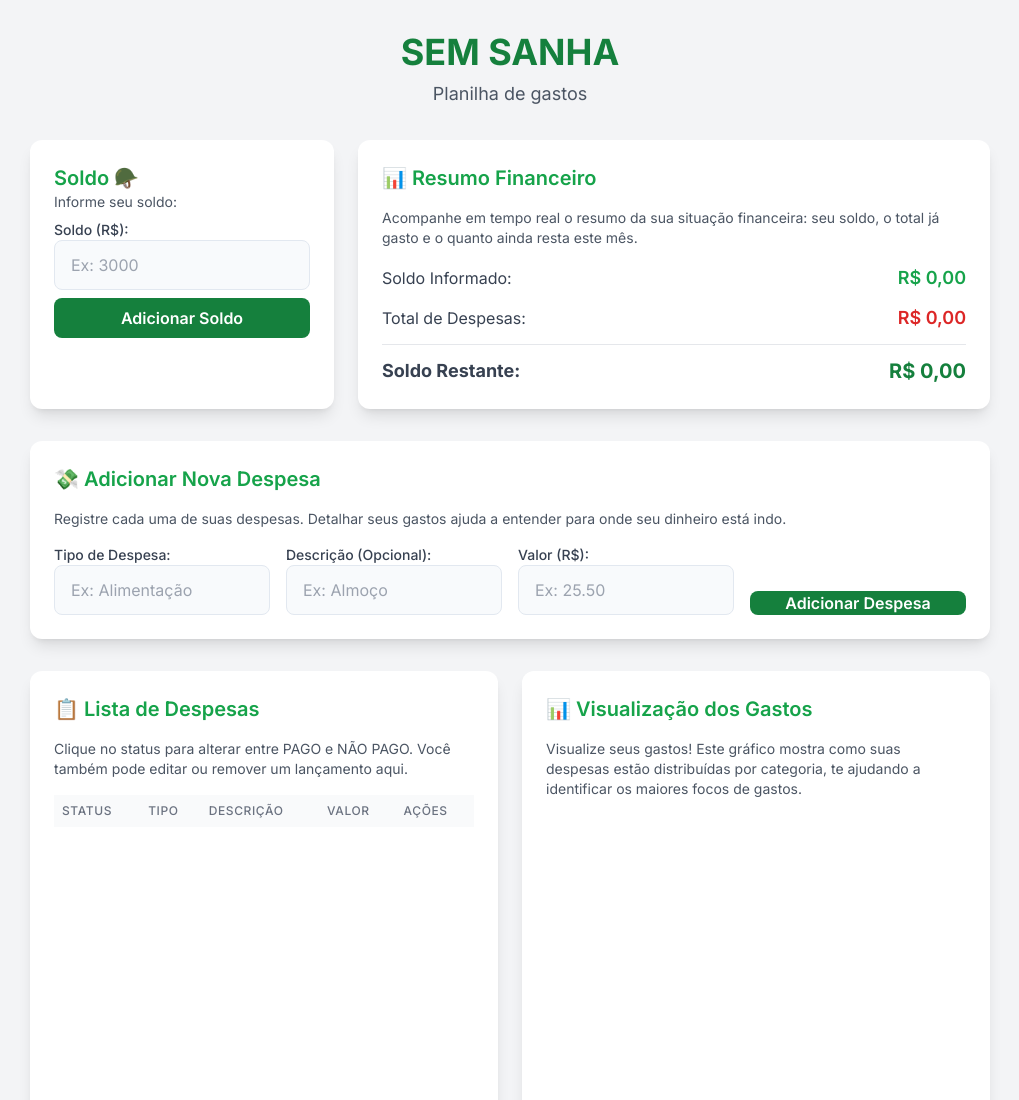
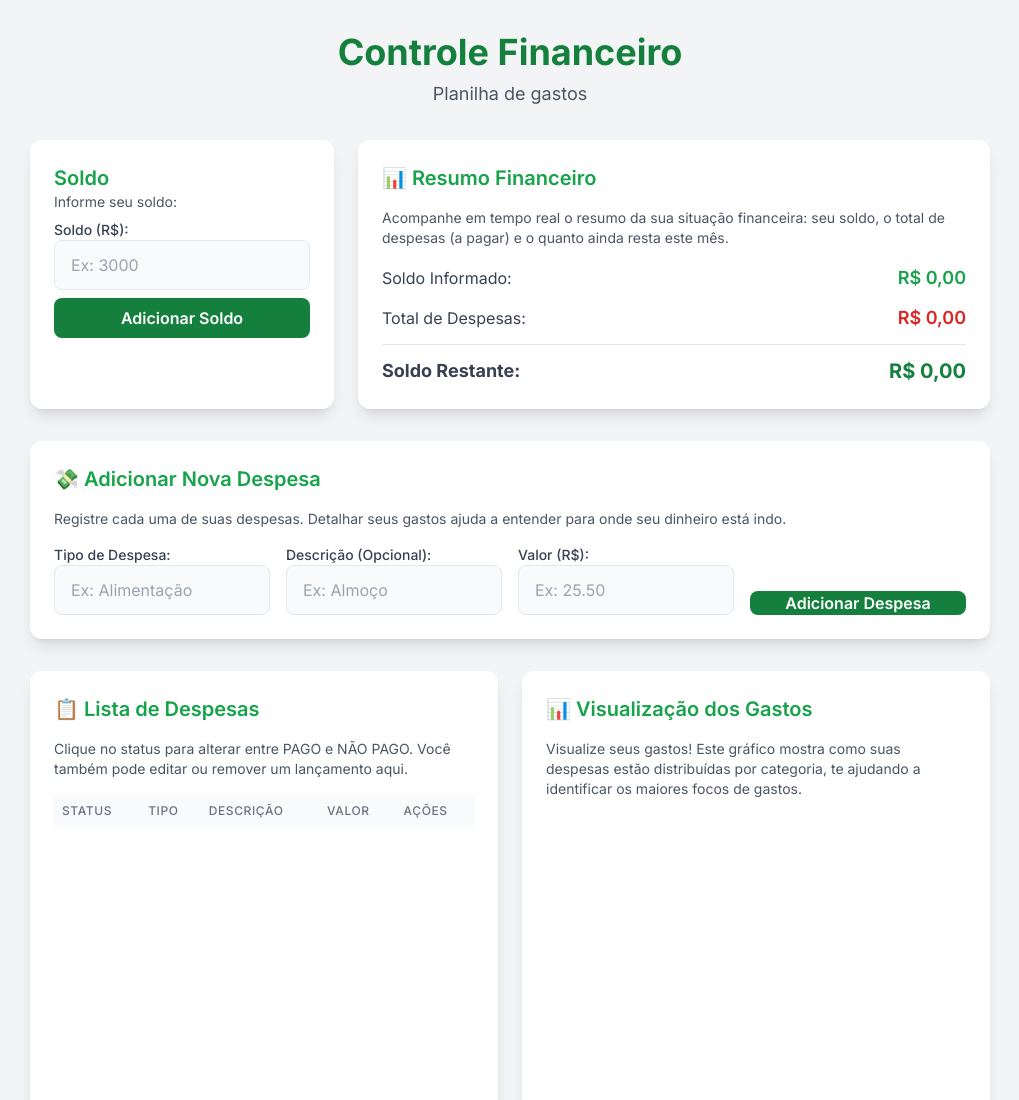
Before and after one commit to Diogomendesp10/controledegastos, a plain HTML site: page index.html in a window 1280 px wide. Shown: the top 1100 px of the page, without its empty margins (130-1149 px from the left). Drawn offline with nearby package versions, Linux system fonts and the light colour scheme.

Commit message:
Update index.html

```diff
--- a/index.html
+++ b/index.html
@@ -158,7 +158,7 @@
     <div class="container mx-auto p-4 sm:p-6 lg:p-8 max-w-5xl">
 
         <header class="mb-8 text-center">
-            <h1 class="text-3xl sm:text-4xl font-bold text-green-700">SEM SANHA</h1>
+            <h1 class="text-3xl sm:text-4xl font-bold text-green-700">Controle Financeiro</h1>
             <p class="mt-2 text-lg text-gray-600">Planilha de gastos</p>
         </header>
 
@@ -166,7 +166,7 @@
             <!-- Seção de Soldo e Resumo Financeiro -->
             <section class="grid grid-cols-1 md:grid-cols-3 gap-6">
                 <div class="md:col-span-1 bg-white p-6 rounded-xl shadow-lg">
-                    <h2 class="text-xl font-semibold text-green-600">Soldo 🪖</h2>
+                    <h2 class="text-xl font-semibold text-green-600">Soldo</h2>
                     <p class="text-sm text-gray-600 mb-2">Informe seu soldo:</p>
                     <div class="space-y-2">
                         <div>
@@ -180,7 +180,7 @@
 
                 <div class="md:col-span-2 bg-white p-6 rounded-xl shadow-lg">
                     <h2 class="text-xl font-semibold text-green-600 mb-4">📊 Resumo Financeiro</h2>
-                    <p class="text-sm text-gray-600 mb-4">Acompanhe em tempo real o resumo da sua situação financeira: seu soldo, o total já gasto e o quanto ainda resta este mês.</p>
+                    <p class="text-sm text-gray-600 mb-4">Acompanhe em tempo real o resumo da sua situação financeira: seu soldo, o total de despesas (a pagar) e o quanto ainda resta este mês.</p>
                     <div class="space-y-3">
                         <div class="flex justify-between items-center">
                             <span class="text-gray-700">Soldo Informado:</span>
@@ -424,7 +424,11 @@
                     .reduce((acc, despesa) => acc + despesa.valor, 0);
 
                 displayTotalDespesas.textContent = formatarMoeda(totalDespesas);
-                const saldoRestante = salario - totalDespesas;
+
+                // O soldo restante é calculado com base em TODAS as despesas, não apenas as não pagas
+                const soldoRestanteTotal = despesas.reduce((acc, despesa) => acc + despesa.valor, 0);
+                const saldoRestante = salario - soldoRestanteTotal;
+
                 displaySaldoRestante.textContent = formatarMoeda(saldoRestante);
 
                 // Alterna a cor do saldo restante baseado no valor
```
